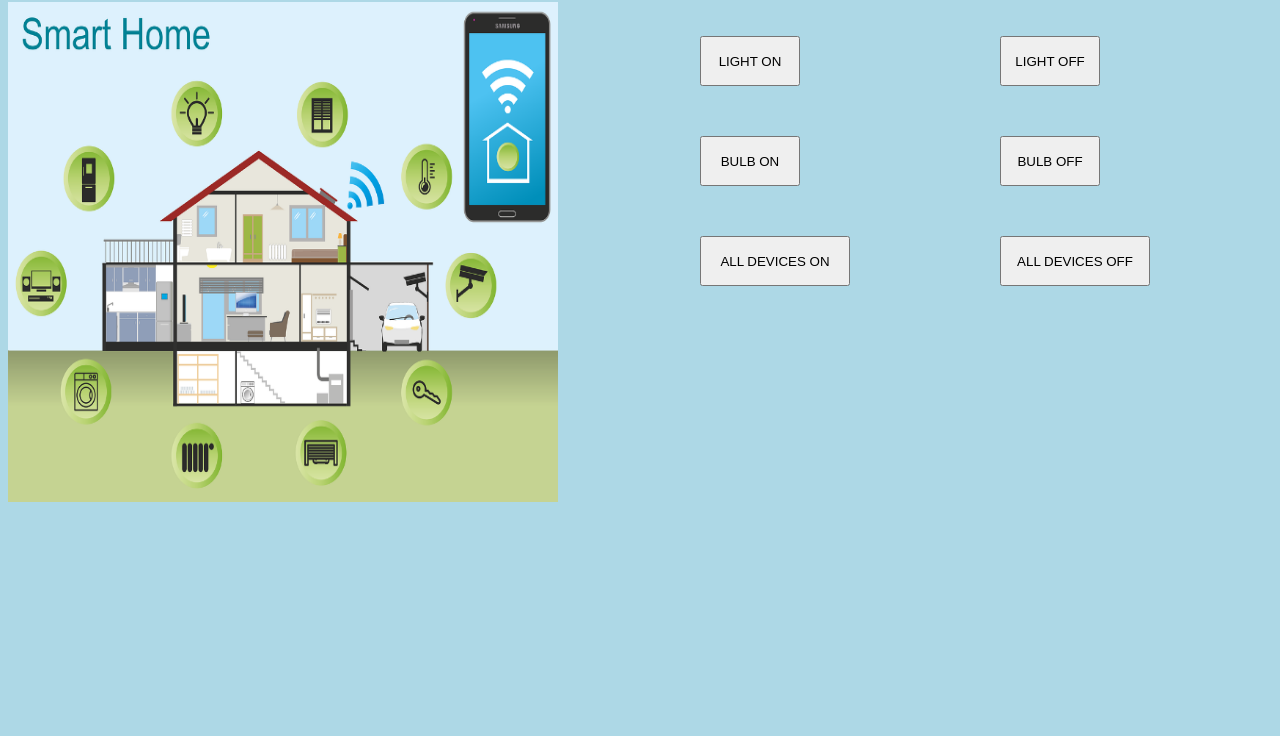
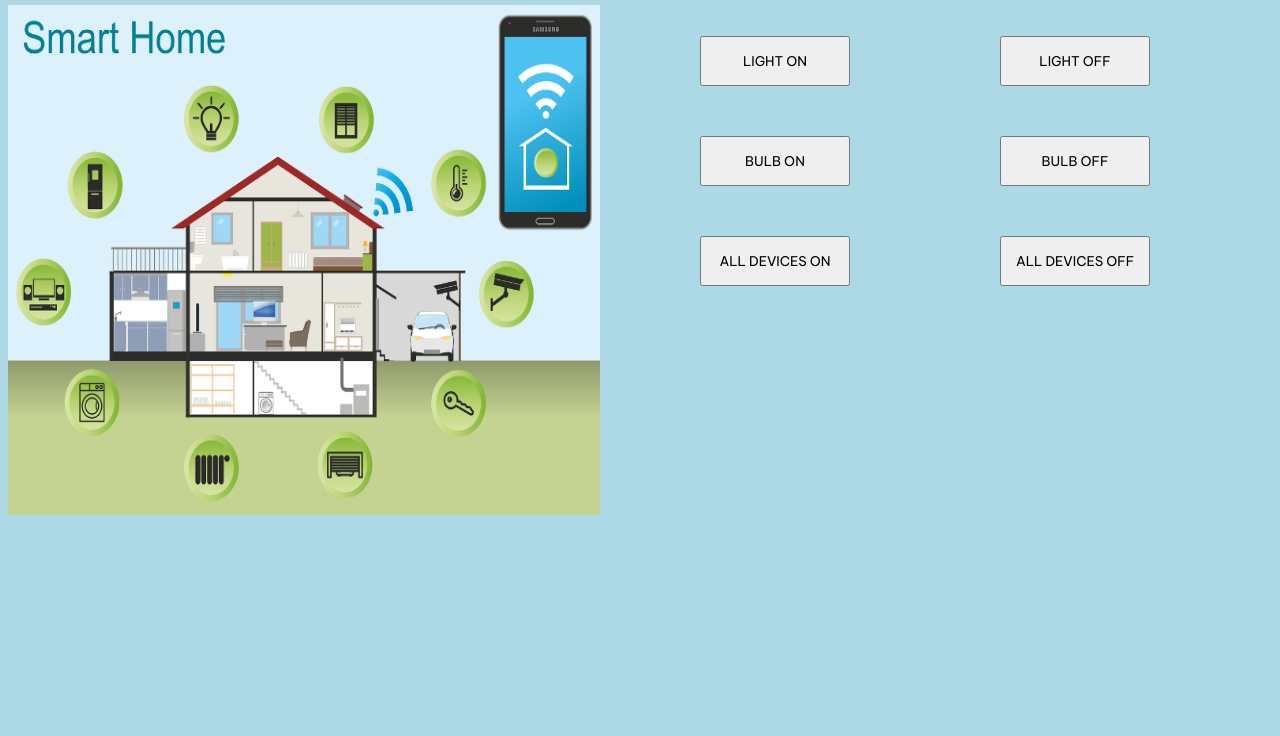
Before and after one commit to nitindinnu/home_automation_project, a plain HTML site: page index.html in a window 1280 px wide. Shown: the part 64-800 px from the top of the page. Drawn offline with Linux system fonts and the light colour scheme.

Commit message:
new css test

```diff
--- a/index.html
+++ b/index.html
@@ -2,70 +2,12 @@
 
 <body bgcolor="lightblue">
 	<title>KNRR</title>
-	<style type="text/css">
-		h1 {
+	<link rel="stylesheet" href="style.css">
 
-			padding-left: 300px;
-		}
-
-		form {
-			padding-left: 300px;
-			top: 100px;
-		}
-
-		#LON {
-			position: absolute;
-			left: 700px;
-			top: 100px;
-			width: 100px;
-			height: 50px;
-		}
-
-		#LOFF {
-			position: absolute;
-			left: 1000px;
-			top: 100px;
-			width: 100px;
-			height: 50px;
-		}
-
-		#BON {
-			position: absolute;
-			left: 700px;
-			top: 200px;
-			width: 100px;
-			height: 50px;
-		}
-
-		#BOFF {
-			position: absolute;
-			left: 1000px;
-			top: 200px;
-			width: 100px;
-			height: 50px;
-		}
-
-
-		#ALLON {
-			position: absolute;
-			top: 300px;
-			left: 700px;
-			width: 150px;
-			height: 50px;
-		}
-
-		#ALLOFF {
-			position: absolute;
-			top: 300px;
-			left: 1000px;
-			width: 150px;
-			height: 50px;
-		}
-	</style>
 	<h2> </h2>
 	<h1> Home Automation System using Amazon Web Services EC2 </h1>
 
-	<img src="image.png" alt="Mountain View" align="left" style="width:550px;height:500px;">
+	<img src="image.png" alt="Mountain View" align="left" style="width:592px;height:510px;">
 	<form action="button.php" method="POST">
 		<input type="submit" name="LON" id="LON" value="LIGHT ON">
 		<input type="submit" name="LOFF" id="LOFF" value="LIGHT OFF">
--- /dev/null
+++ b/style.css
@@ -0,0 +1,62 @@
+@import url('https://fonts.googleapis.com/css2?family=Be+Vietnam+Pro&display=swap');
+*{
+    font-family: 'Be Vietnam Pro', sans-serif;
+}
+h1 {
+
+    padding-left: 300px;
+}
+
+form {
+    padding-left: 300px;
+    top: 100px;
+}
+
+#LON {
+    position: absolute;
+    left: 700px;
+    top: 100px;
+    width: 150px;
+    height: 50px;
+}
+
+#LOFF {
+    position: absolute;
+    left: 1000px;
+    top: 100px;
+    width: 150px;
+    height: 50px;
+}
+
+#BON {
+    position: absolute;
+    left: 700px;
+    top: 200px;
+    width: 150px;
+    height: 50px;
+}
+
+#BOFF {
+    position: absolute;
+    left: 1000px;
+    top: 200px;
+    width: 150px;
+    height: 50px;
+}
+
+
+#ALLON {
+    position: absolute;
+    top: 300px;
+    left: 700px;
+    width: 150px;
+    height: 50px;
+}
+
+#ALLOFF {
+    position: absolute;
+    top: 300px;
+    left: 1000px;
+    width: 150px;
+    height: 50px;
+}
```
Also changed, not shown: 1 other file.
